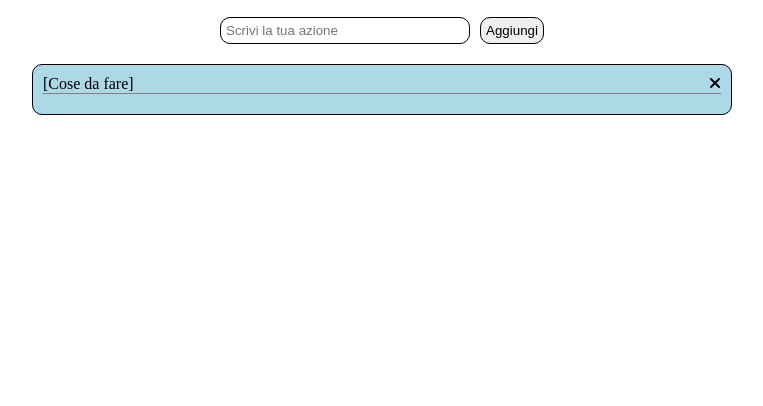
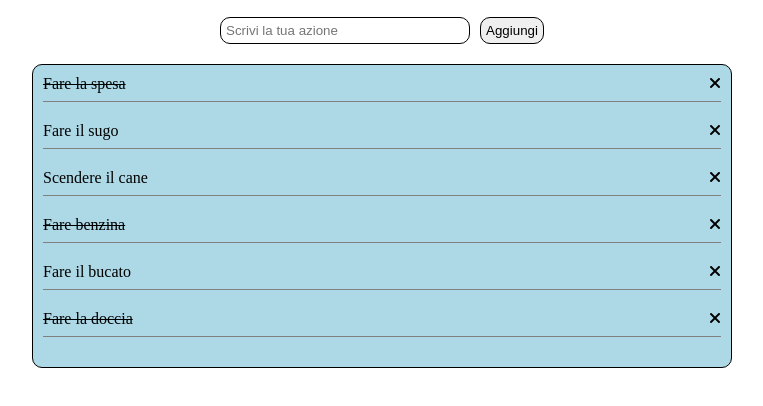
Before and after one commit to Fabrizio-padula-hub/vue-todolist, a plain HTML site: page index.html in a window 1280 px wide. Shown: the part 60-466 px from the top of the page, without its empty margins (258-1021 px from the left). Drawn offline with nearby package versions, Linux system fonts and the light colour scheme.

Commit message:
feat: completion of milestone 1, with printing of the elements on the page and crossing out of the text if done is true.

```diff
--- a/css/style.css
+++ b/css/style.css
@@ -9,6 +9,9 @@
 .radius{
     border-radius: 10px;
     border: 1px solid black;
+}
+.crossed-out{
+    text-decoration: line-through;
 }
 
 /* HEADER */
@@ -44,5 +47,8 @@ h1{
     display: flex;
     justify-content: space-between;
     border-bottom: 1px solid gray;
-    margin-bottom: 10px;
+    margin-bottom: 20px;
 }
+.single-action span{
+    margin-bottom: 8px;
+}
--- a/index.html
+++ b/index.html
@@ -25,8 +25,8 @@
 
             <!-- lista di azioni -->
             <section class="list-action radius">
-                <div class="single-action">
-                    <span>[Cose da fare]</span>
+                <div v-for="(objectAction, index) in listAction" :key="index" :class="{ 'crossed-out': objectAction.done }" class="single-action">
+                    <span>{{objectAction.text}}</span>
                     <span><i class="fa-solid fa-xmark"></i></span>
                 </div>
 
--- a/js/script.js
+++ b/js/script.js
@@ -21,11 +21,39 @@ const { createApp } = Vue;
 createApp({
     data() {
         return {
-
-
+            listAction: [
+                {
+                    text: 'Fare la spesa',
+                    done: true
+                },
+                {
+                    text: 'Fare il sugo',
+                    done: false
+                },
+                {
+                    text: 'Scendere il cane',
+                    done: false
+                },
+                {
+                    text: 'Fare benzina',
+                    done: true
+                },
+                {
+                    text: 'Fare il bucato',
+                    done: false
+                },
+                {
+                    text: 'Fare la doccia',
+                    done: true
+                },
+            ],
         };
     },
     methods: {
 
+
     },
+    mounted() {
+        console.log(this.listAction[0].done);
+    }
 }).mount('#app');
```
